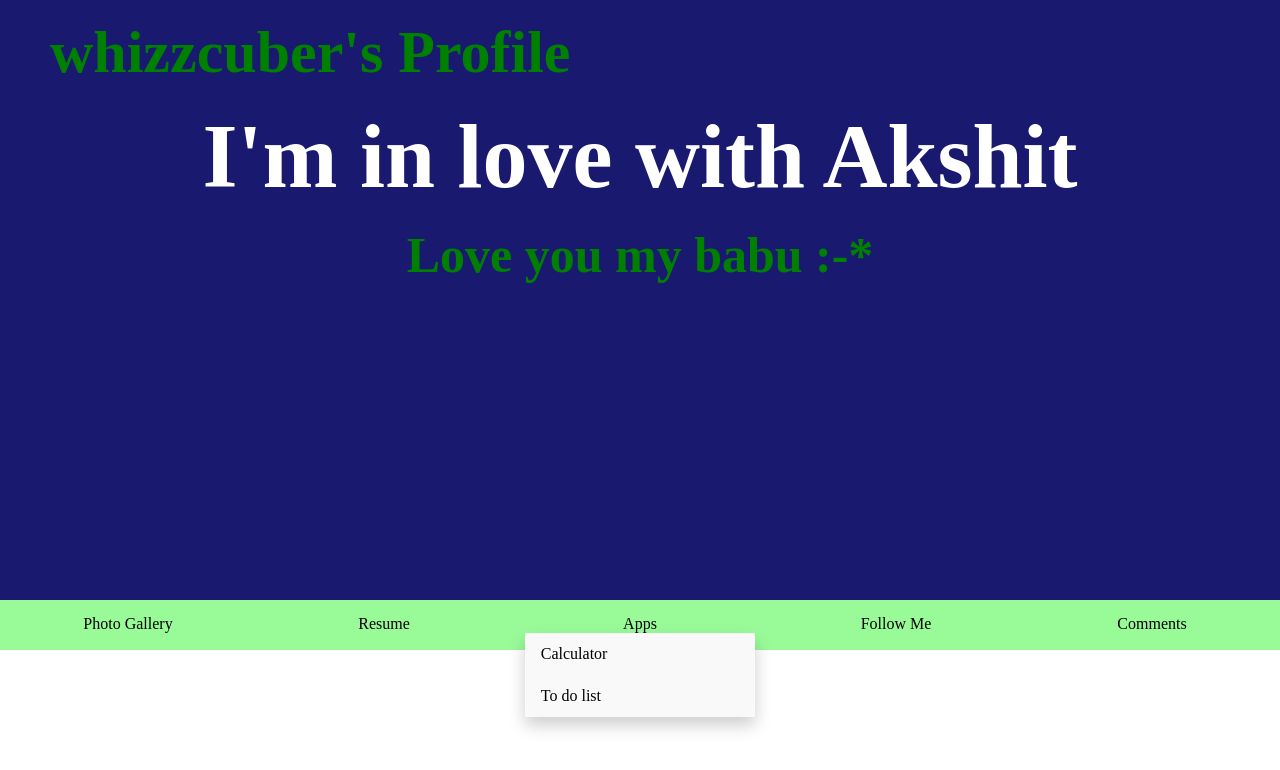
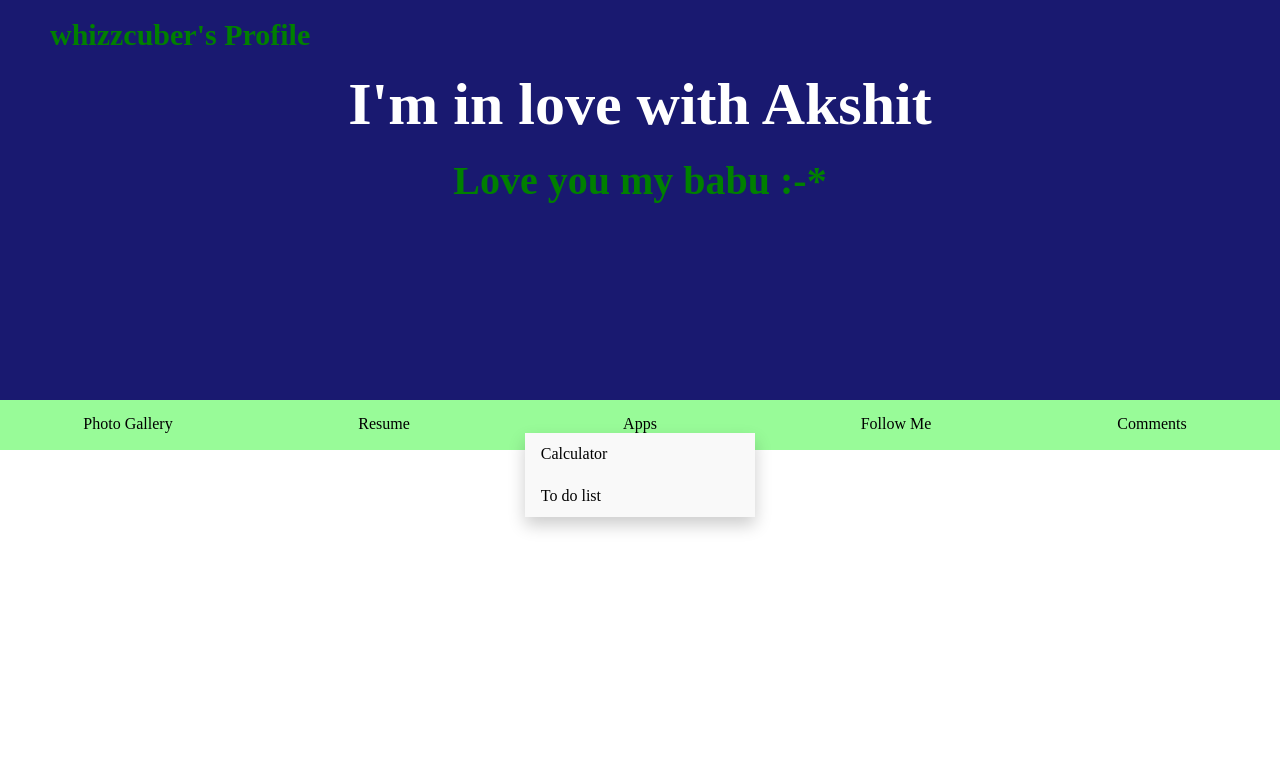
Before and after one commit to whizzcuber/Elixir, a plain HTML site: page index.html in a window 1280 px wide. Drawn offline with Linux system fonts and the light colour scheme.

Commit message:
Update index.html

```diff
--- a/index.html
+++ b/index.html
@@ -9,21 +9,21 @@
     padding: 0px;
   }
   .logo{
-    height: 600px;
+    height: 400px;
     width: 100%;
     background-color: #191970;
     color:green;
   }
   h1{
-    font-size: 60px;
+    font-size: 30px;
     margin-left:50px;
   }
   h2{
-    font-size: 90px;
+    font-size: 60px;
     color:white;
   }
   h3{
-    font-size: 50px;
+    font-size: 40px;
   }
   ul{
     height: 50px;
```
